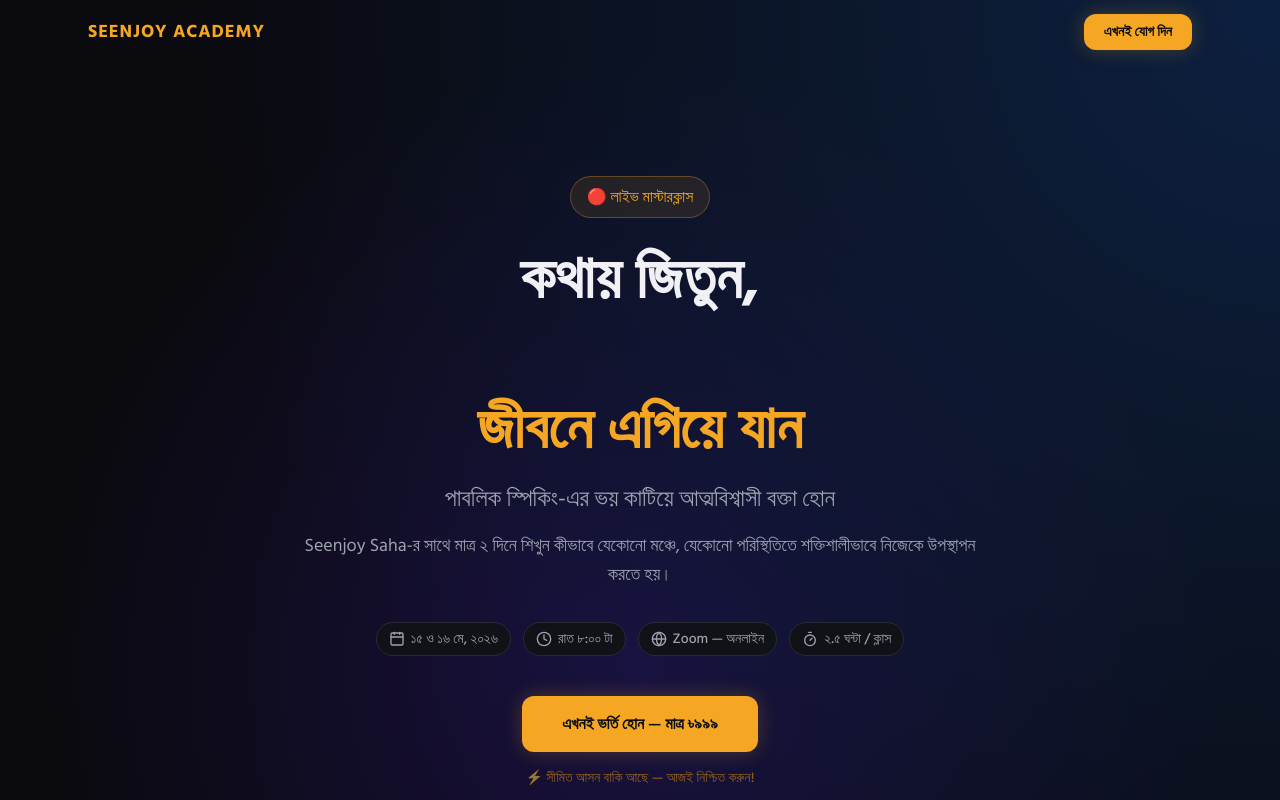
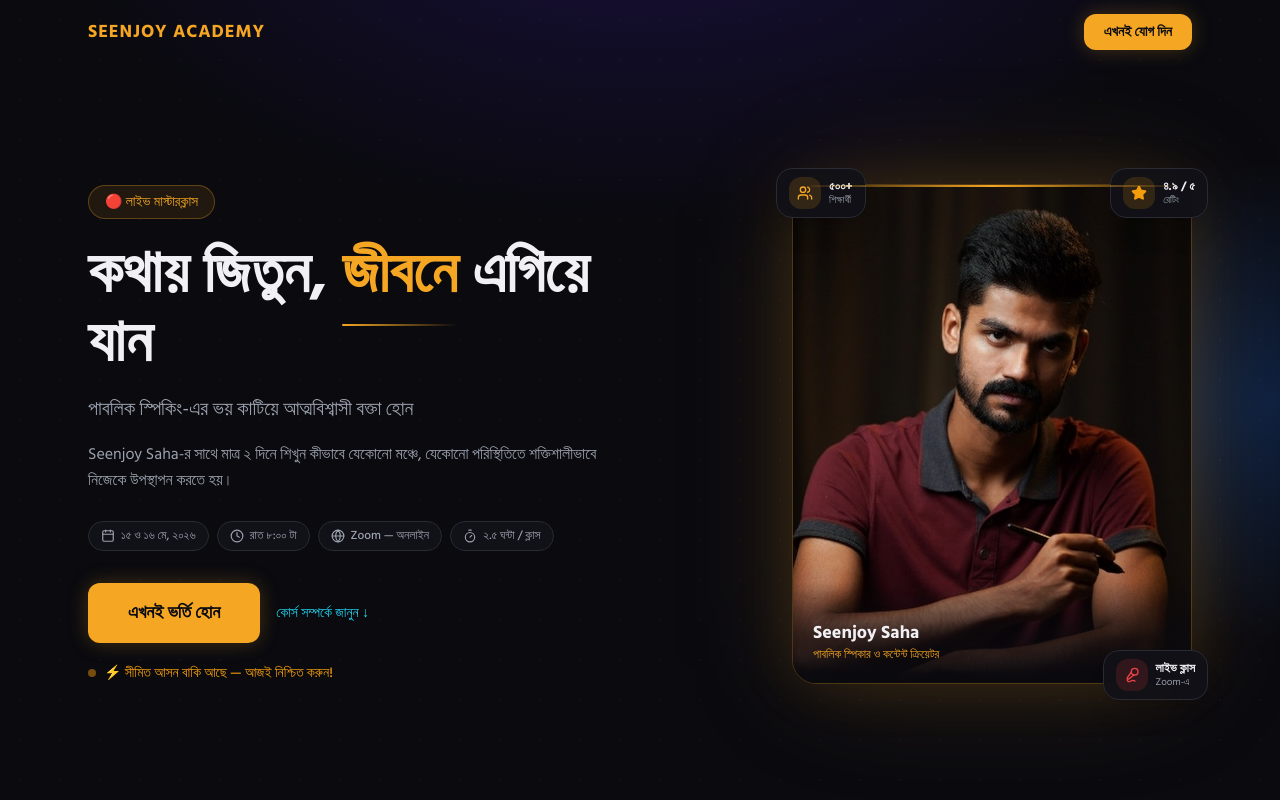
Before and after one commit to shihabhq/seenjoy-academy, a Next.js app: page / in a window 1280 px wide. Shown: the top 800 px of the page. Built offline with nearby package versions, Linux system fonts and the light colour scheme.

Commit message:
design ui changed

```diff
--- a/src/app/globals.css
+++ b/src/app/globals.css
@@ -37,6 +37,7 @@
 
 html {
   scroll-behavior: smooth;
+  overflow-x: hidden;
 }
 
 body {
@@ -45,6 +46,7 @@ body {
   font-family: var(--font-hind-siliguri), var(--font-inter), sans-serif;
   -webkit-font-smoothing: antialiased;
   -moz-osx-font-smoothing: grayscale;
+  overflow-x: hidden;
 }
 
 /* Scrollbar */
--- a/src/components/landing/HeroSection.tsx
+++ b/src/components/landing/HeroSection.tsx
@@ -1,48 +1,150 @@
 "use client";
 
 import Link from "next/link";
+import Image from "next/image";
 import { motion } from "framer-motion";
-import { Calendar, Clock, Globe, Timer, Play } from "lucide-react";
+import { Calendar, Clock, Globe, Timer, Users, Star, Mic2 } from "lucide-react";
 import Button from "@/components/ui/Button";
 import Badge from "@/components/ui/Badge";
-import { COURSE_INFO, HERO } from "@/lib/constants";
+import { COURSE_INFO, HERO, MENTOR_INFO } from "@/lib/constants";
+
+function HeroImage() {
+  return (
+    <div className="relative w-full max-w-[340px] md:max-w-[400px]">
+      {/* Ambient glow behind image */}
+      <div className="absolute inset-4 rounded-3xl bg-accent-gold/20 blur-3xl" />
+
+      {/* Image frame */}
+      <div className="relative rounded-3xl overflow-hidden border border-accent-gold/25 shadow-[0_0_60px_rgba(245,166,35,0.12)]">
+        {/* Top accent bar */}
+        <div className="absolute top-0 inset-x-0 h-0.5 bg-linear-to-r from-transparent via-accent-gold to-transparent z-10" />
+
+        {/* Instructor image — replace /images/instructor.svg with a real photo */}
+        <div className="relative aspect-4/5 w-full bg-bg-secondary">
+          <Image
+            src="/images/instructor.png"
+            alt={`${MENTOR_INFO.name} — Speak To Win মাস্টারক্লাস`}
+            fill
+            className="object-cover object-top"
+            priority
+            sizes="(max-width: 768px) 340px, 400px"
+          />
+
+          {/* Bottom name plate */}
+          <div className="absolute bottom-0 inset-x-0 bg-gradient-to-t from-bg-primary/95 via-bg-primary/60 to-transparent px-5 pt-10 pb-5">
+            <p className="text-text-primary font-bold text-lg leading-tight">
+              {MENTOR_INFO.name}
+            </p>
+            <p className="text-accent-gold text-xs mt-0.5 font-medium">
+              পাবলিক স্পিকার ও কন্টেন্ট ক্রিয়েটর
+            </p>
+          </div>
+        </div>
+      </div>
+
+      {/* ── Floating chips ── */}
+
+      {/* Top-left: Students */}
+      <motion.div
+        initial={{ opacity: 0, y: 12 }}
+        animate={{ opacity: 1, y: 0 }}
+        transition={{ delay: 0.8, duration: 0.5 }}
+        className="absolute -top-4 -left-4 flex items-center gap-2 bg-bg-secondary/95 backdrop-blur-sm border border-border-default rounded-2xl px-3 py-2 shadow-xl"
+      >
+        <div className="w-8 h-8 rounded-xl bg-accent-gold/15 flex items-center justify-center flex-shrink-0">
+          <Users className="w-4 h-4 text-accent-gold" />
+        </div>
+        <div>
+          <p className="text-text-primary text-xs font-bold leading-none">৫০০+</p>
+          <p className="text-text-secondary text-[10px] leading-none mt-0.5">শিক্ষার্থী</p>
+        </div>
+      </motion.div>
+
+      {/* Top-right: Rating */}
+      <motion.div
+        initial={{ opacity: 0, y: 12 }}
+        animate={{ opacity: 1, y: 0 }}
+        transition={{ delay: 1.0, duration: 0.5 }}
+        className="absolute -top-4 -right-4 flex items-center gap-2 bg-bg-secondary/95 backdrop-blur-sm border border-border-default rounded-2xl px-3 py-2 shadow-xl"
+      >
+        <div className="w-8 h-8 rounded-xl bg-warning/15 flex items-center justify-center flex-shrink-0">
+          <Star className="w-4 h-4 text-warning" fill="currentColor" />
+        </div>
+        <div>
+          <p className="text-text-primary text-xs font-bold leading-none">৪.৯ / ৫</p>
+          <p className="text-text-secondary text-[10px] leading-none mt-0.5">রেটিং</p>
+        </div>
+      </motion.div>
+
+      {/* Bottom-right: Live class */}
+      <motion.div
+        initial={{ opacity: 0, y: 12 }}
+        animate={{ opacity: 1, y: 0 }}
+        transition={{ delay: 1.2, duration: 0.5 }}
+        className="absolute -bottom-4 -right-4 flex items-center gap-2 bg-bg-secondary/95 backdrop-blur-sm border border-border-default rounded-2xl px-3 py-2 shadow-xl"
+      >
+        <div className="w-8 h-8 rounded-xl bg-error/15 flex items-center justify-center flex-shrink-0">
+          <Mic2 className="w-4 h-4 text-error" />
+        </div>
+        <div>
+          <p className="text-text-primary text-xs font-bold leading-none">লাইভ ক্লাস</p>
+          <p className="text-text-secondary text-[10px] leading-none mt-0.5">Zoom-এ</p>
+        </div>
+      </motion.div>
+    </div>
+  );
+}
 
 export default function HeroSection() {
   return (
-    <section className="relative min-h-screen flex items-center justify-center overflow-hidden pt-16">
-      {/* Background gradient */}
-      <div className="absolute inset-0 bg-[radial-gradient(ellipse_at_center,_#1a1040_0%,_#0A0A0F_65%)]" />
-      <div className="absolute inset-0 bg-[radial-gradient(ellipse_at_top_right,_#0d2040_0%,_transparent_60%)]" />
+    <section className="relative min-h-screen flex items-center overflow-hidden pt-16">
+      {/* Background gradients */}
+      <div className="absolute inset-0 bg-[radial-gradient(ellipse_80%_80%_at_50%_-20%,_#1a1040_0%,_transparent_60%)]" />
+      <div className="absolute inset-0 bg-[radial-gradient(ellipse_60%_50%_at_100%_50%,_#0d2040_0%,_transparent_60%)]" />
+      {/* Subtle dot grid */}
+      <div
+        className="absolute inset-0 opacity-[0.04]"
+        style={{
+          backgroundImage: "radial-gradient(circle, #F5A623 1px, transparent 1px)",
+          backgroundSize: "40px 40px",
+        }}
+      />
 
-      <div className="relative max-w-6xl mx-auto px-4 md:px-6 py-20 md:py-28 text-center">
-        {/* Badge */}
+      <div className="relative w-full max-w-6xl mx-auto px-4 md:px-6 py-16 md:py-24">
+        <div className="grid grid-cols-1 lg:grid-cols-2 gap-14 lg:gap-12 items-center">
+
+          {/* ── Left: Text ── */}
+          <div className="order-2 lg:order-1">
             <motion.div
               initial={{ opacity: 0, y: 20 }}
               animate={{ opacity: 1, y: 0 }}
               transition={{ duration: 0.5 }}
-          className="mb-6 flex justify-center"
+              className="mb-5"
             >
-          <Badge variant="accent" className="text-base px-4 py-2">
+              <Badge variant="accent" className="text-sm px-4 py-1.5">
                 {HERO.badge}
               </Badge>
             </motion.div>
 
-        {/* Headline */}
             <motion.h1
-          initial={{ opacity: 0, y: 30 }}
+              initial={{ opacity: 0, y: 25 }}
               animate={{ opacity: 1, y: 0 }}
               transition={{ duration: 0.6, delay: 0.1 }}
-          className="text-4xl sm:text-5xl md:text-6xl font-bold text-text-primary mb-4 leading-tight whitespace-pre-line"
+              className="text-4xl sm:text-5xl lg:text-[3.25rem] xl:text-6xl font-bold text-text-primary leading-[1.15] mb-4"
             >
-          {HERO.headline.split(",")[0]},<br />
-          <span className="text-accent-gold">{HERO.headline.split(",")[1]}</span>
+              কথায় জিতুন,{" "}
+              <span className="relative text-accent-gold">
+                জীবনে
+                <span className="absolute -bottom-1 left-0 right-0 h-0.5 bg-gradient-to-r from-accent-gold to-transparent rounded-full" />
+              </span>{" "}
+              এগিয়ে যান
             </motion.h1>
 
             <motion.p
               initial={{ opacity: 0, y: 20 }}
               animate={{ opacity: 1, y: 0 }}
               transition={{ duration: 0.5, delay: 0.2 }}
-          className="text-xl md:text-2xl text-text-secondary mb-4"
+              className="text-lg md:text-xl text-text-secondary mb-4 leading-relaxed"
             >
               {HERO.subHeadline}
             </motion.p>
@@ -51,36 +153,50 @@ export default function HeroSection() {
               initial={{ opacity: 0, y: 20 }}
               animate={{ opacity: 1, y: 0 }}
               transition={{ duration: 0.5, delay: 0.3 }}
-          className="text-text-secondary max-w-2xl mx-auto mb-8 leading-relaxed text-base md:text-lg"
+              className="text-text-secondary leading-relaxed mb-7 text-base"
             >
               {HERO.description}
             </motion.p>
 
             {/* Info badges */}
             <motion.div
-          initial={{ opacity: 0, y: 20 }}
+              initial={{ opacity: 0, y: 15 }}
               animate={{ opacity: 1, y: 0 }}
               transition={{ duration: 0.5, delay: 0.4 }}
-          className="flex flex-wrap justify-center gap-3 mb-10"
+              className="flex flex-wrap gap-2 mb-8"
             >
-          <Badge icon={<Calendar className="w-4 h-4" />}>{COURSE_INFO.dates}</Badge>
-          <Badge icon={<Clock className="w-4 h-4" />}>{COURSE_INFO.time}</Badge>
-          <Badge icon={<Globe className="w-4 h-4" />}>{COURSE_INFO.platform} — অনলাইন</Badge>
-          <Badge icon={<Timer className="w-4 h-4" />}>{COURSE_INFO.durationPerClass} / ক্লাস</Badge>
+              <Badge icon={<Calendar className="w-3.5 h-3.5" />} className="text-xs">
+                {COURSE_INFO.dates}
+              </Badge>
+              <Badge icon={<Clock className="w-3.5 h-3.5" />} className="text-xs">
+                {COURSE_INFO.time}
+              </Badge>
+              <Badge icon={<Globe className="w-3.5 h-3.5" />} className="text-xs">
+                {COURSE_INFO.platform} — অনলাইন
+              </Badge>
+              <Badge icon={<Timer className="w-3.5 h-3.5" />} className="text-xs">
+                {COURSE_INFO.durationPerClass} / ক্লাস
+              </Badge>
             </motion.div>
 
-        {/* CTA */}
+            {/* CTAs */}
             <motion.div
-          initial={{ opacity: 0, y: 20 }}
+              initial={{ opacity: 0, y: 15 }}
               animate={{ opacity: 1, y: 0 }}
               transition={{ duration: 0.5, delay: 0.5 }}
-          className="mb-4"
+              className="flex flex-col sm:flex-row items-start sm:items-center gap-4 mb-5"
             >
               <Link href="/checkout">
-            <Button size="lg" className="text-base">
+                <Button size="lg" className="w-full sm:w-auto">
                   {HERO.ctaText}
                 </Button>
               </Link>
+              <a
+                href="#curriculum"
+                className="text-accent-teal hover:text-accent-teal/80 transition-colors text-sm font-medium underline-offset-4 hover:underline"
+              >
+                কোর্স সম্পর্কে জানুন ↓
+              </a>
             </motion.div>
 
             {/* Urgency */}
@@ -88,33 +204,27 @@ export default function HeroSection() {
               initial={{ opacity: 0 }}
               animate={{ opacity: 1 }}
               transition={{ duration: 0.5, delay: 0.7 }}
-          className="text-warning text-sm font-medium"
+              className="flex items-center gap-2 text-warning text-sm font-medium"
             >
               <motion.span
-            animate={{ opacity: [1, 0.5, 1] }}
+                animate={{ opacity: [1, 0.3, 1] }}
                 transition={{ duration: 1.5, repeat: Infinity }}
+                className="w-2 h-2 rounded-full bg-warning flex-shrink-0"
+              />
+              {HERO.urgency}
+            </motion.p>
+          </div>
+
+          {/* ── Right: Instructor image ── */}
+          <motion.div
+            initial={{ opacity: 0, y: 30 }}
+            animate={{ opacity: 1, y: 0 }}
+            transition={{ duration: 0.7, delay: 0.4 }}
+            className="order-1 lg:order-2 flex justify-center lg:justify-end pt-6 pb-6"
           >
-            {HERO.urgency}
-          </motion.span>
-        </motion.p>
-
-        {/* Video placeholder */}
-        <motion.div
-          initial={{ opacity: 0, y: 40 }}
-          animate={{ opacity: 1, y: 0 }}
-          transition={{ duration: 0.7, delay: 0.6 }}
-          className="mt-14 max-w-2xl mx-auto"
-        >
-          <div className="relative aspect-video rounded-2xl bg-bg-tertiary border border-border-default overflow-hidden flex items-center justify-center group cursor-pointer">
-            <div className="absolute inset-0 bg-gradient-to-br from-accent-gold/5 to-transparent" />
-            <div className="relative z-10 flex flex-col items-center gap-3">
-              <div className="w-16 h-16 rounded-full bg-accent-gold/20 border-2 border-accent-gold/50 flex items-center justify-center group-hover:bg-accent-gold/30 transition-colors">
-                <Play className="w-7 h-7 text-accent-gold ml-1" fill="currentColor" />
+            <HeroImage />
+          </motion.div>
         </div>
-              <span className="text-text-secondary text-sm">{HERO.videoLabel}</span>
-            </div>
-          </div>
-        </motion.div>
       </div>
     </section>
   );
--- a/src/components/landing/MentorSection.tsx
+++ b/src/components/landing/MentorSection.tsx
@@ -23,8 +23,8 @@ export default function MentorSection() {
       <div className="flex flex-col md:flex-row items-center gap-10 md:gap-16">
         {/* Image placeholder */}
         <motion.div
-          initial={{ opacity: 0, x: -30 }}
-          whileInView={{ opacity: 1, x: 0 }}
+          initial={{ opacity: 0, y: 30 }}
+          whileInView={{ opacity: 1, y: 0 }}
           viewport={{ once: true }}
           transition={{ duration: 0.6 }}
           className="flex-shrink-0"
@@ -36,8 +36,8 @@ export default function MentorSection() {
 
         {/* Info */}
         <motion.div
-          initial={{ opacity: 0, x: 30 }}
-          whileInView={{ opacity: 1, x: 0 }}
+          initial={{ opacity: 0, y: 30 }}
+          whileInView={{ opacity: 1, y: 0 }}
           viewport={{ once: true }}
           transition={{ duration: 0.6, delay: 0.1 }}
           className="flex-1"
@@ -51,8 +51,8 @@ export default function MentorSection() {
             {MENTOR_INFO.credentials.map((credential, index) => (
               <motion.li
                 key={index}
-                initial={{ opacity: 0, x: 20 }}
-                whileInView={{ opacity: 1, x: 0 }}
+                initial={{ opacity: 0, y: 15 }}
+                whileInView={{ opacity: 1, y: 0 }}
                 viewport={{ once: true }}
                 transition={{ duration: 0.4, delay: 0.2 + index * 0.1 }}
                 className="flex items-start gap-3"
--- a/src/lib/constants.ts
+++ b/src/lib/constants.ts
@@ -126,7 +126,7 @@ export const HERO = {
   subHeadline: "পাবলিক স্পিকিং-এর ভয় কাটিয়ে আত্মবিশ্বাসী বক্তা হোন",
   description:
     "Seenjoy Saha-র সাথে মাত্র ২ দিনে শিখুন কীভাবে যেকোনো মঞ্চে, যেকোনো পরিস্থিতিতে শক্তিশালীভাবে নিজেকে উপস্থাপন করতে হয়।",
-  ctaText: "এখনই ভর্তি হোন — মাত্র ৳৯৯৯",
+  ctaText: "এখনই ভর্তি হোন",
   urgency: "⚡ সীমিত আসন বাকি আছে — আজই নিশ্চিত করুন!",
   videoLabel: "কোর্স প্রিভিউ ভিডিও",
 };
```
Also changed, not shown: public/images/instructor.png (added), public/images/instructor.svg (added). Lines whose indentation alone changed are shown as unchanged.
